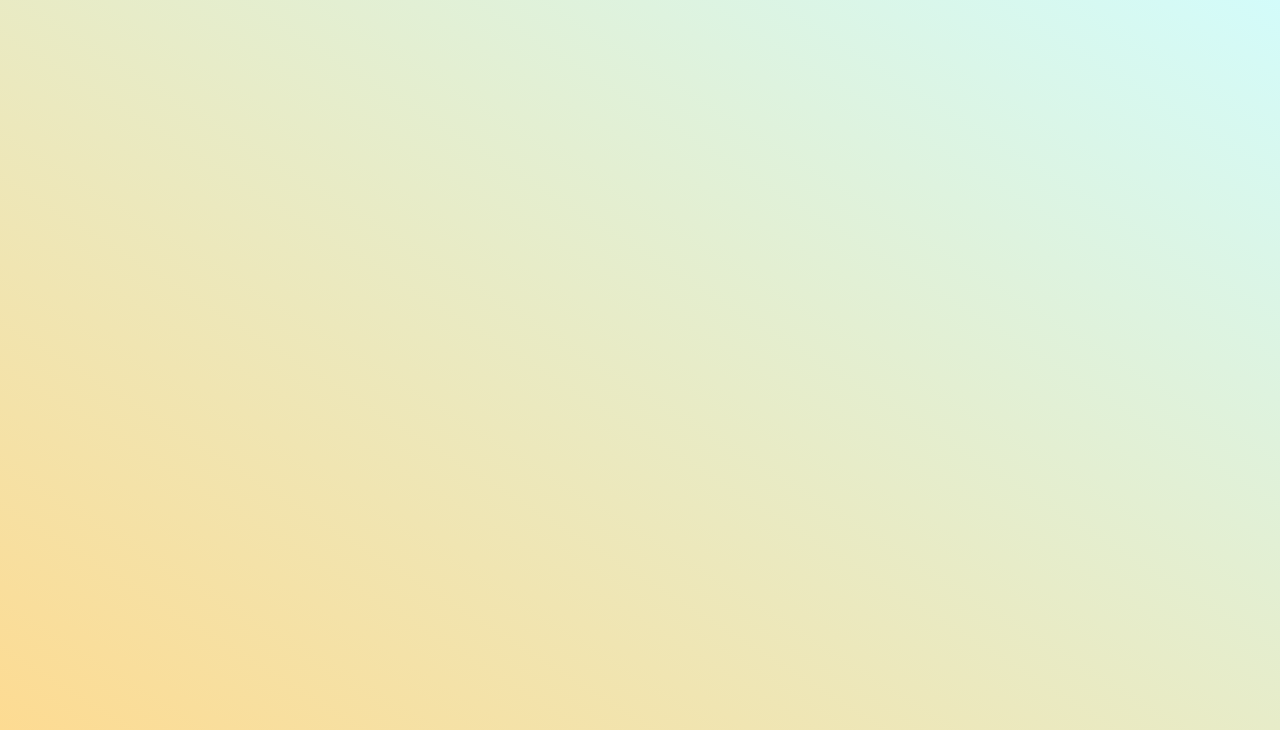
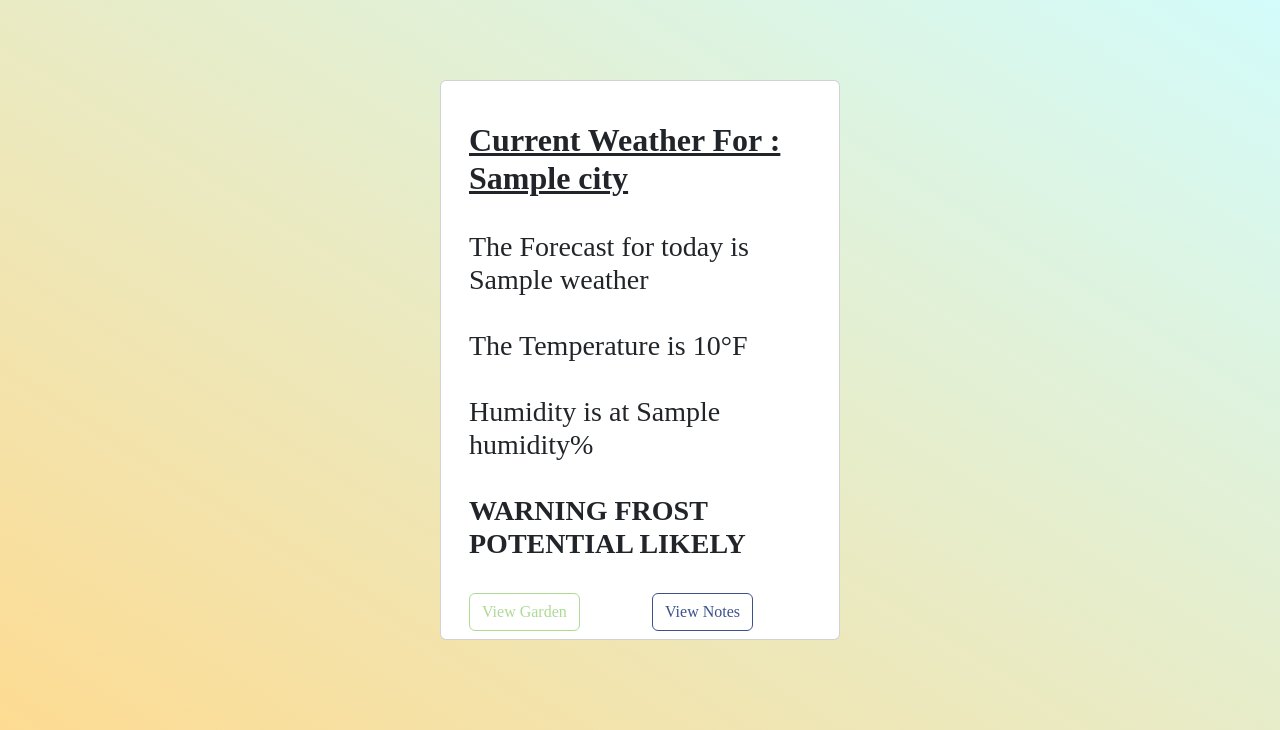
Before and after one commit to Rfauss/organizing_gardenspace, a Flask app: template flask_app/templates/pages/dashboard.html in a window 1280 px wide. Shown: the part 70-800 px from the top of the page. Run offline with Flask 2, Linux system fonts and the light colour scheme; the template is opened without the code that fills it: most values are stand-ins (such as "Sample title", 1, 10 or a date in 2020); some web fonts are replaced.

Commit message:
Fixed css, implemented weather api.

```diff
--- a/flask_app/static/css/style.css
+++ b/flask_app/static/css/style.css
@@ -55,3 +55,10 @@ body {
     --bs-btn-hover-color: white;
 
 }
+
+.customButtonLightPurple {
+    --bs-btn-color: #3c508d;
+    --bs-btn-border-color: #3c508d;
+    --bs-btn-hover-bg: #3c508d;
+    --bs-btn-hover-color: white;
+}
--- a/flask_app/templates/pages/dashboard.html
+++ b/flask_app/templates/pages/dashboard.html
@@ -3,6 +3,37 @@
 
 
 {% block content %}
+<div class="card mx-auto" style="margin-top: 150px; width: 25rem; height: 35rem;">
+    <div class="card-body">
+        <div class="container">
+            <div class="row" style="margin-top: 1.5rem;">
+                <h2><b><u>Current Weather For : {{ weather.city }}</u></b></h2>
+            </div>
+            <div class="row" style="margin-top: 1.5rem;">
+                <h3>The Forecast for today is {{ weather.weather }}</h3>
+            </div>
+            <div class="row" style="margin-top: 1.5rem;">
+                <h3>The Temperature is {{ weather.temp }}°F</h3>
+            </div>
+            <div class="row" style="margin-top: 1.5rem;">
+                <h3>Humidity is at {{weather.humidity}}%</h3>
+            </div>
+            {% if weather.temp < 32 %} <div class="row" style="margin-top: 1.5rem;">
+                <h3><strong>WARNING FROST POTENTIAL LIKELY</strong></h3>
+        </div>
+        {% endif %}
+        <div class="row" style="margin-top: 1.5rem;">
+            <div class="col">
+                <a href="/gardens" class="btn customButtonSubmit">View Garden</a>
+            </div>
+            <div class="col">
+                <a href="/notes" class="btn customButtonLightPurple">View Notes</a>
+            </div>
+        </div>
+    </div>
+</div>
+</div>
+
 
 
 {% endblock content %}
--- a/requirements.txt
+++ b/requirements.txt
@@ -1,11 +1,16 @@
 bcrypt==4.0.1
+certifi==2022.12.7
+charset-normalizer==3.0.1
 click==8.1.3
 colorama==0.4.6
 Flask==2.2.2
 Flask-Bcrypt==1.0.1
 gunicorn==20.1.0
+idna==3.4
 itsdangerous==2.1.2
 Jinja2==3.1.2
 MarkupSafe==2.1.2
 PyMySQL==1.0.2
+requests==2.28.2
+urllib3==1.26.14
 Werkzeug==2.2.2
```
Also changed, not shown: flask_app/controllers/usersController.py (+59 -5 lines), flask_app/models/user.py (+9 -0 lines), flask_app/templates/pages/signup.html (+23 -14 lines).
